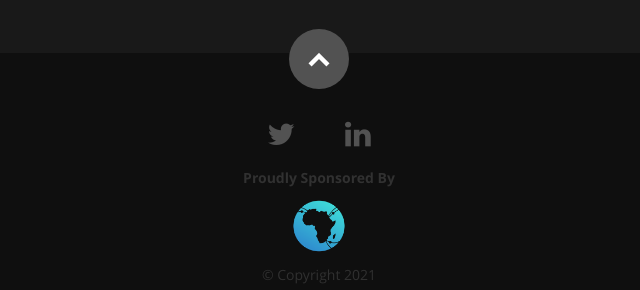
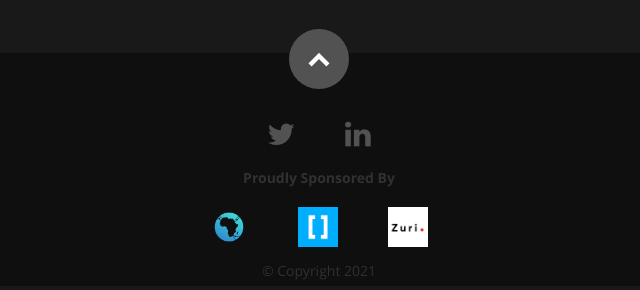
Before and after one commit to KDS-LIMITLESS/KDS, a PHP site: page / in a window 1280 px wide. Shown: the part 2779-3069 px from the top of the page, without its empty margins (321-961 px from the left). Run offline with PHP 8.4, Linux system fonts and the light colour scheme; some libraries are stand-ins or nearby versions.

Commit message:
Added logos

```diff
--- a/css/default.css
+++ b/css/default.css
@@ -219,9 +219,9 @@ blockquote cite a,
 blockquote cite a:visited { color: #8B9798; border: none }
 
 .hng {
-   height: 70px;
-   margin-bottom: -20px;
-   margin-top: -20px;
+   height: 40px;
+   margin-bottom: -10px;
+   margin-top: -30px;
 }
 .links {
    margin-top: -17px;
--- a/index.html
+++ b/index.html
@@ -304,7 +304,9 @@
             <div class="links">
                <h6><span>Proudly Sponsored By</span></h6>
                <ul class="social-links">
-                  <li><a href="http://i4g.org"><img src="i4g.png" alt="i4g.org" class="hng"></a></li>
+                  <li><a href="http://ingressive.org/"><img src="i4g.png" alt="i4g.org" class="hng"></a></li>
+                  <li><a href="http://hng.tech"><img src="hng.png" alt="hng.tech" class="hng"></a></li>
+                  <li><a href="http://zuri.team"><img src="zuri.png" alt="zuri.team" class="hng"></a></li>
                </ul>
             </div>
 
```
